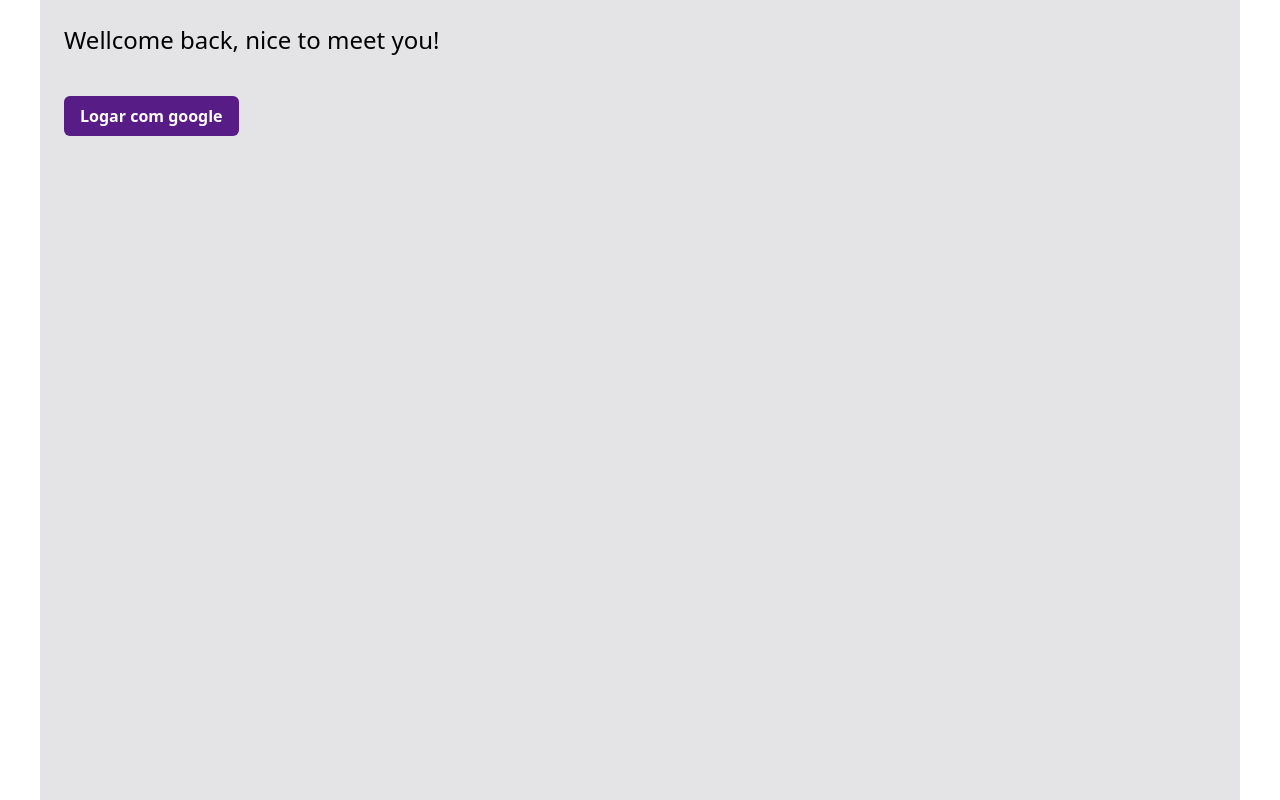
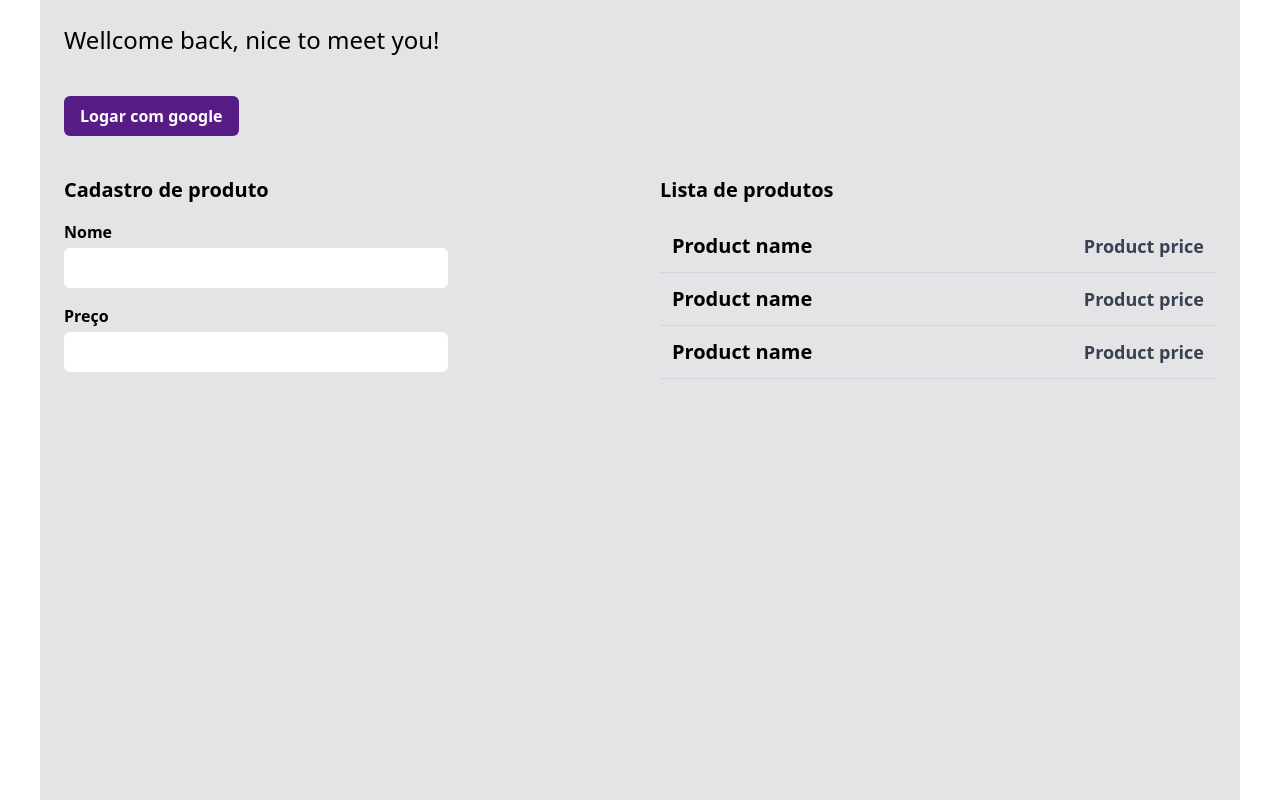
Before and after one commit to ngrpedro/orders, a Next.js app: page / in a window 1280 px wide. Built offline with nearby package versions, Linux system fonts and the light colour scheme.

Commit message:
feat:: prodcts components

```diff
--- a/package.json
+++ b/package.json
@@ -18,6 +18,7 @@
     "eslint": "8.34.0",
     "eslint-config-next": "13.1.6",
     "next": "13.1.6",
+    "phosphor-react": "^1.4.1",
     "react": "18.2.0",
     "react-dom": "18.2.0",
     "typescript": "4.9.5"
--- /dev/null
+++ b/src/components/ProductForm.tsx
@@ -0,0 +1,20 @@
+import React from 'react'
+
+const ProductForm = () => {
+  return (
+    <div className='max-w-sm space-y-4'>
+      <h2 className='text-xl font-bold'>Cadastro de produto</h2>
+      <label className='block space-y-1'>
+        <span className='text-base font-semibold block'>Nome</span>
+        <input type='text' className='px-4 py-2 rounded-md w-full' />
+      </label>
+
+      <label className='block space-y-1'>
+        <span className='text-base font-semibold block'>Preço</span>
+        <input type='number' className='px-4 py-2 rounded-md w-full' />
+      </label>
+    </div>
+  )
+}
+
+export default ProductForm
--- /dev/null
+++ b/src/components/ProductList.tsx
@@ -0,0 +1,12 @@
+import React from 'react'
+
+const ProductList = () => {
+  return (
+    <div className='flex items-center justify-between border-b border-gray-300 p-3'>
+      <p className='font-bold text-xl '>Product name</p>
+      <p className='font-bold text-lg text-gray-700'>Product price</p>
+    </div>
+  )
+}
+
+export default ProductList
--- a/src/pages/index.tsx
+++ b/src/pages/index.tsx
@@ -1,3 +1,5 @@
+import ProductForm from '@/components/ProductForm'
+import ProductList from '@/components/ProductList'
 import Head from 'next/head'
 
 export default function Home() {
@@ -15,6 +17,18 @@ export default function Home() {
         <button className='px-4 py-2 rounded-md bg-purple-900 text-white font-semibold hover:opacity-90 transition-all'>
           Logar com google
         </button>
+        <div className='grid grid-cols-1 md:grid-cols-2 gap-10'>
+          <ProductForm />
+          <div className='space-y-4'>
+            <h2 className='text-xl font-bold'>Lista de produtos</h2>
+
+            <div>
+              <ProductList />
+              <ProductList />
+              <ProductList />
+            </div>
+          </div>
+        </div>
       </main>
     </>
   )
```
Also changed, not shown: 2 other files (tests, documents, lock files or other folders).
